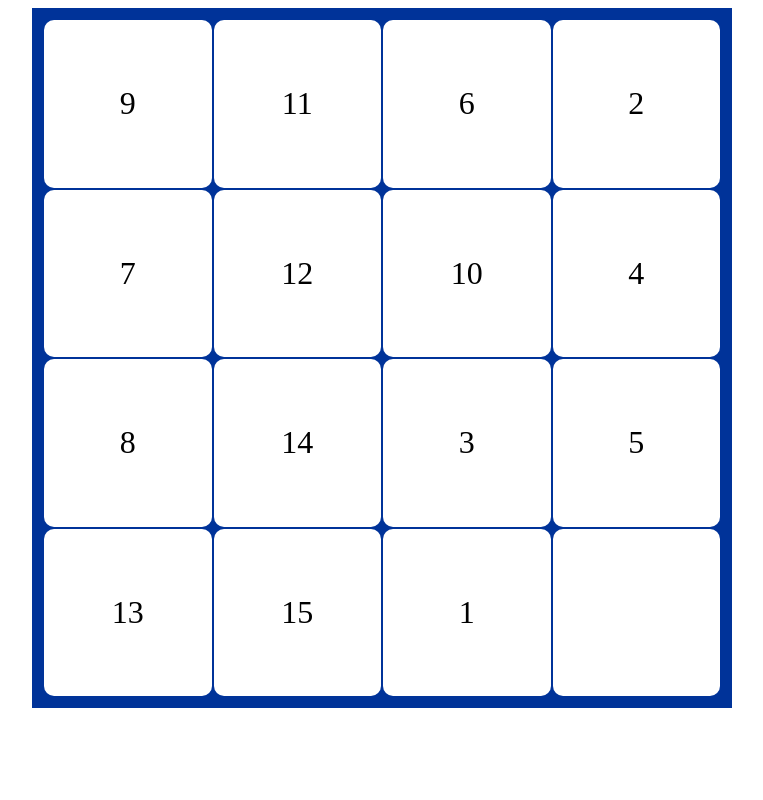
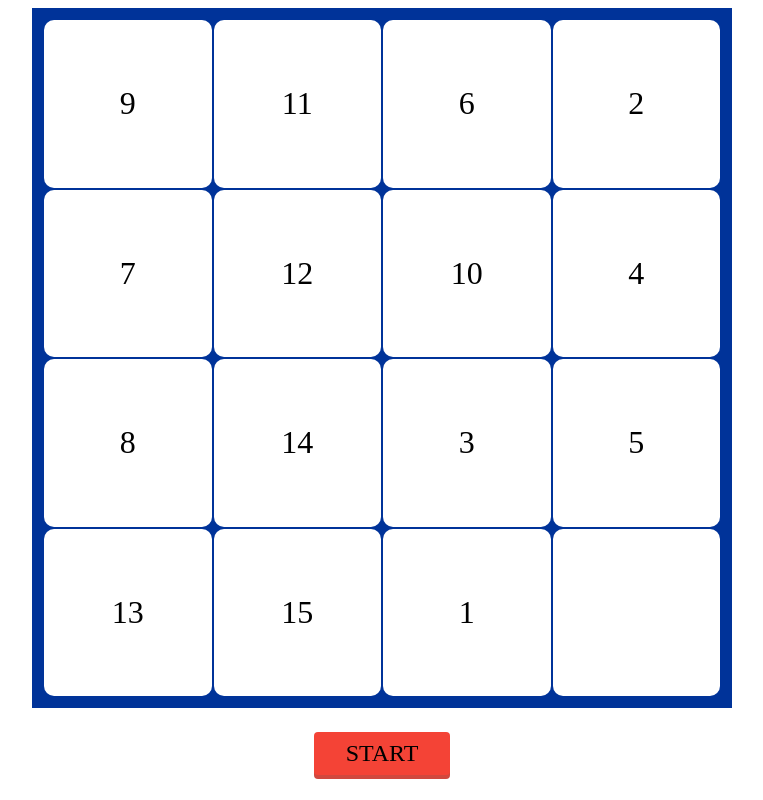
Before and after one commit to junya-gera/15-pazzle, a plain HTML site: page index.html in a window 1280 px wide. Shown: the whole page, without its empty margins (258-1021 px from the left). Drawn offline with Linux system fonts and the light colour scheme.

Commit message:
ボタンをマークアップ

```diff
--- a/index.html
+++ b/index.html
@@ -4,23 +4,7 @@
   <meta charset="UTF-8">
   <meta name="viewport" content="width=device-width, initial-scale=1.0">
   <title>15パズル</title>
-  <style>
-    #table {
-      width: 700px;
-      height: 700px;
-      background-color: #003399;
-      margin: 0 auto;
-      padding: 10px;
-    }
-    #table td {
-      width: 120px;
-      height: 120px;
-      background-color: #fff;
-      border-radius: 10px;
-      text-align: center;
-      font-size: 32px;
-    }
-  </style>
+  <link rel="stylesheet" href="styles.css">
 </head>
 <body onload="setUp()">
   <script>
@@ -52,5 +36,6 @@
 
   </script>
   <table id="table"></table>
+  <div id="btn">START</div>
 </body>
 </html>
--- /dev/null
+++ b/styles.css
@@ -0,0 +1,33 @@
+#table {
+  width: 700px;
+  height: 700px;
+  background-color: #003399;
+  margin: 0 auto;
+  padding: 10px;
+}
+#table td {
+  width: 120px;
+  height: 120px;
+  background-color: #fff;
+  border-radius: 10px;
+  text-align: center;
+  font-size: 32px;
+}
+
+#btn {
+  cursor: pointer;
+  user-select: none;
+  background-color: #f44336;
+  padding: 8px;
+  border-radius: 4px;
+  text-align: center;
+  box-shadow: 0 4px 0 #d1483e;
+  margin: 24px auto 0;
+  width: 120px;
+  font-size: 24px;
+}
+
+#btn:active {
+  margin-top: 32px;
+  box-shadow: none;
+}
```
